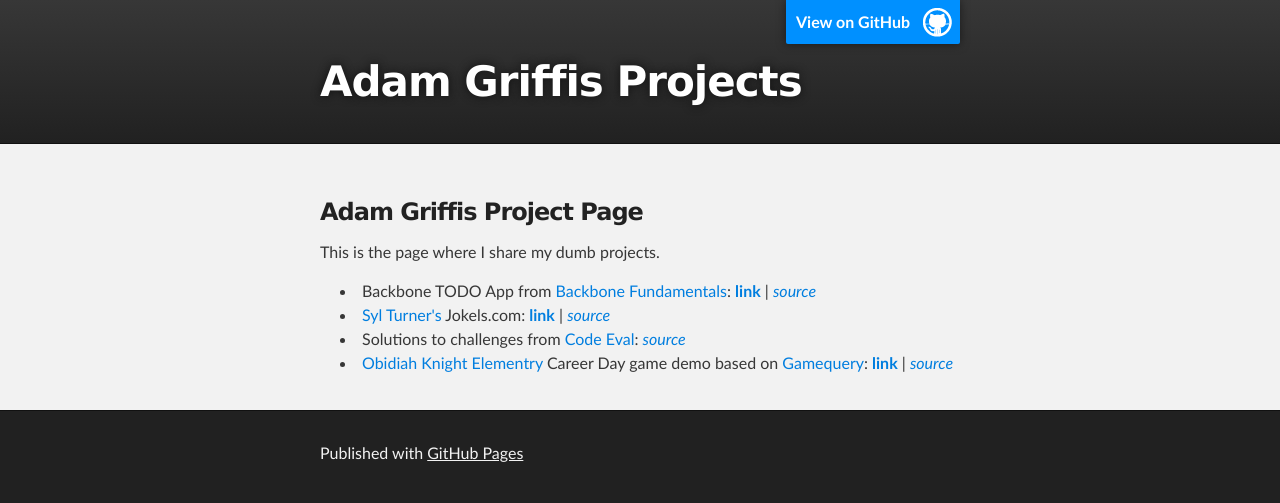
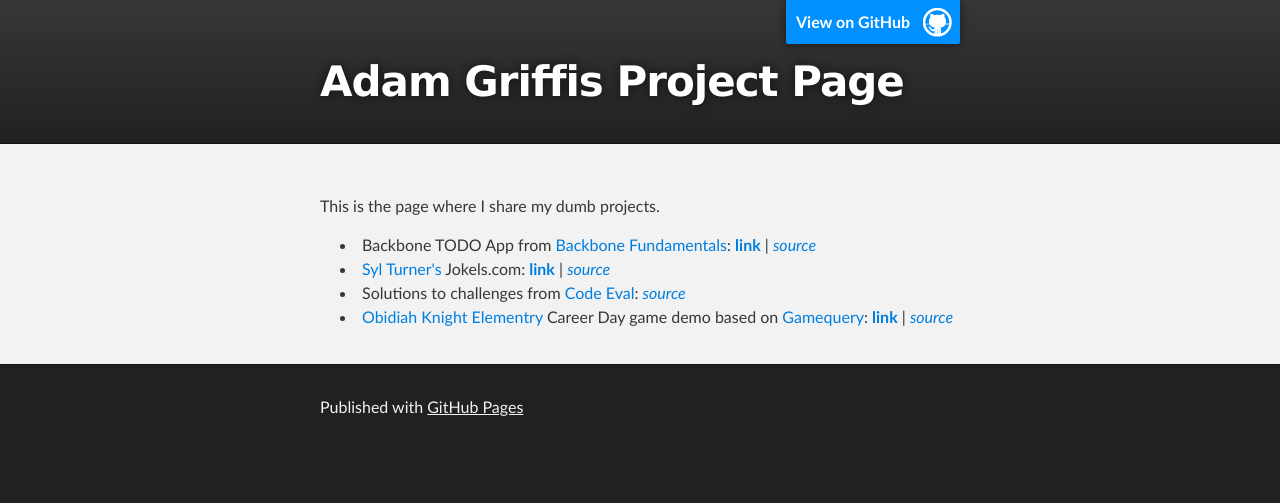
Before and after one commit to adamgriffis/adamgriffis.github.io, a plain HTML site: page index.html in a window 1280 px wide. Drawn offline with Linux system fonts and the light colour scheme.

Commit message:
More tweaks.

```diff
--- a/index.html
+++ b/index.html
@@ -18,7 +18,7 @@
         <header class="inner">
           <a id="forkme_banner" href="https://github.com/adamgriffis">View on GitHub</a>
 
-          <h1 id="project_title">Adam Griffis Projects</h1>
+          <h1 id="project_title">Adam Griffis Project Page</h1>
 
         </header>
     </div>
@@ -26,8 +26,6 @@
     <!-- MAIN CONTENT -->
     <div id="main_content_wrap" class="outer">
       <section id="main_content" class="inner">
-        <h3>
-<a name="adam-griffis-project-page" class="anchor" href="#adam-griffis-project-page"><span class="octicon octicon-link"></span></a>Adam Griffis Project Page</h3>
 
 <p>This is the page where I share my dumb projects.</p>
 
```
